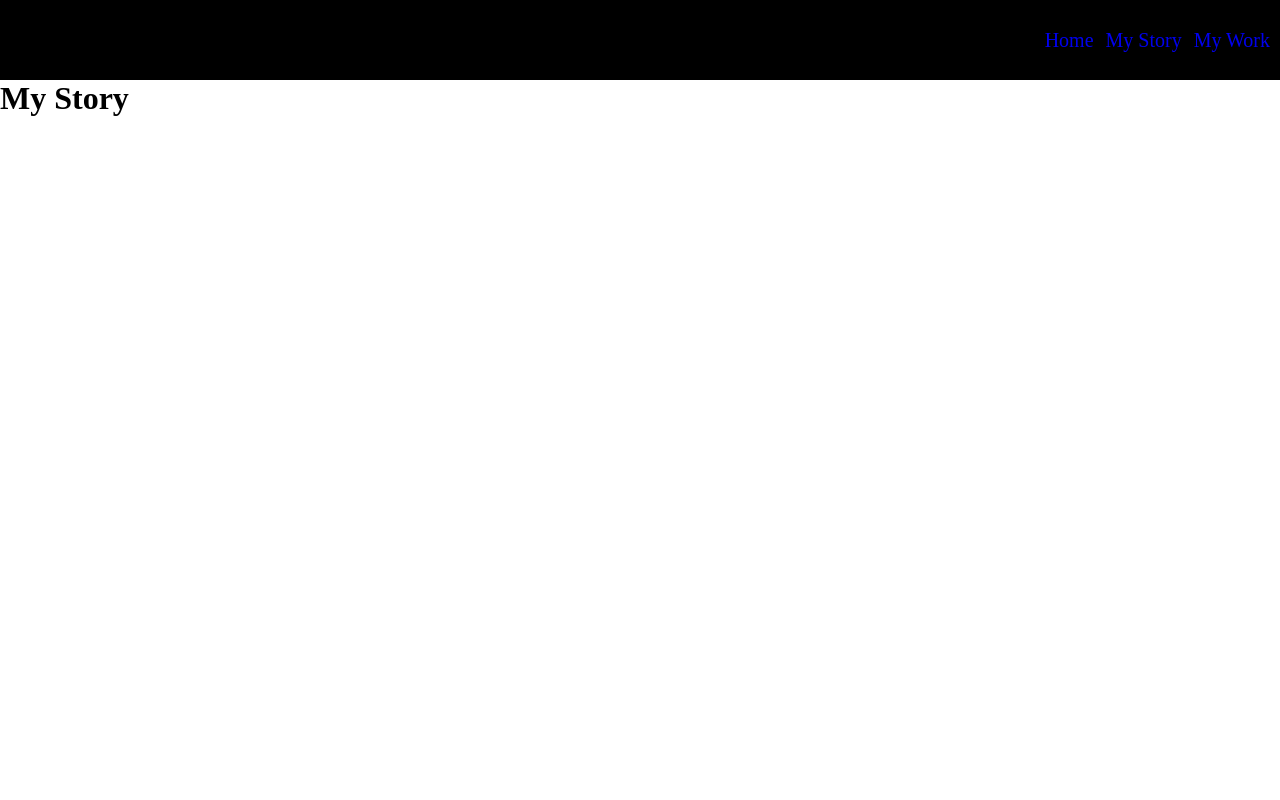
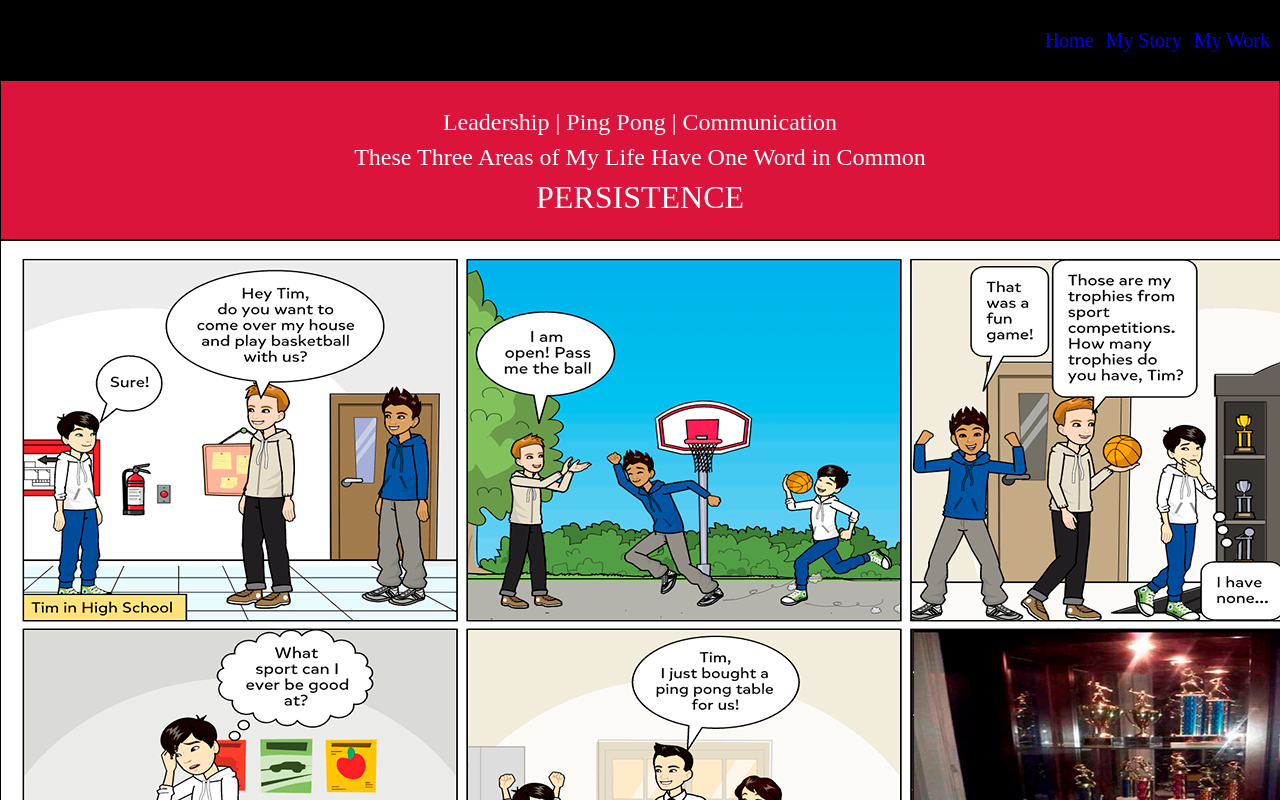
Before and after one commit to tla111/portfolio, a React (Create React App) app: page /about in a window 1280 px wide. Shown: the top 800 px of the page. Built offline with nearby package versions, Linux system fonts and the light colour scheme.

Commit message:
added first comic to myStory section

```diff
--- a/src/App.js
+++ b/src/App.js
@@ -2,7 +2,7 @@ import React from 'react';
 import { Switch, Route } from 'react-router-dom';
 import './App.css';
 import Home from './screens/Home';
-import MyStory from './screens/MyStory';
+import MyStory from './screens/myStory/MyStory';
 import MyWork from './screens/MyWork';
 
 function App() {
--- a/src/screens/Home.js
+++ b/src/screens/Home.js
@@ -1,8 +1,10 @@
 import React from 'react';
+import Navigation from '../components/navigation/Navigation';
 
 const Home = () => {
   return (
     <div>
+      <Navigation />
       <h1>Home Screen</h1>
     </div>
   );
--- a/src/screens/MyStory.js
+++ /dev/null
@@ -1,13 +0,0 @@
-import React from 'react';
-import Navigation from '../components/navigation/Navigation';
-
-const MyStory = () => {
-  return (
-    <div>
-      <Navigation />
-      <h1>My Story</h1>
-    </div>
-  );
-};
-
-export default MyStory;
--- /dev/null
+++ b/src/screens/myStory/MyStory.js
@@ -0,0 +1,21 @@
+import React from 'react';
+import './myStory.css';
+import Navigation from '../../components/navigation/Navigation';
+
+const MyStory = () => {
+  return (
+    <div>
+      <Navigation />
+      <header className='about_header'>
+        <h2>Leadership | Ping Pong | Communication</h2>
+        <h2>These Three Areas of My Life Have One Word in Common</h2>
+        <h1>PERSISTENCE</h1>
+      </header>
+      <div className='comics_container'>
+        <div className='ping_pong_comic'></div>
+      </div>
+    </div>
+  );
+};
+
+export default MyStory;
--- /dev/null
+++ b/src/screens/myStory/myStory.css
@@ -0,0 +1,34 @@
+.about_header {
+  text-align: center;
+  line-height: 35px;
+  border: 1px solid black;
+  background-color: crimson;
+  height: 20vh;
+  display: flex;
+  flex-direction: column;
+  justify-content: center;
+}
+
+.about_header h1,
+h2 {
+  font-weight: 100;
+  color: white;
+}
+
+.about_header h1 {
+  margin-top: 5px;
+}
+
+.comics_container {
+  border-top: 1px solid black;
+  border-left: 1px solid black;
+  width: 100%;
+}
+
+.ping_pong_comic {
+  height: 800px;
+  width: 100%;
+  /* margin-left: 300px; */
+  background-image: url('./images/PingPongComic.png');
+  background-repeat: no-repeat;
+}
```
Also changed, not shown: src/screens/myStory/images/PingPong.svg (added), src/screens/myStory/images/PingPongComic.png (added).
